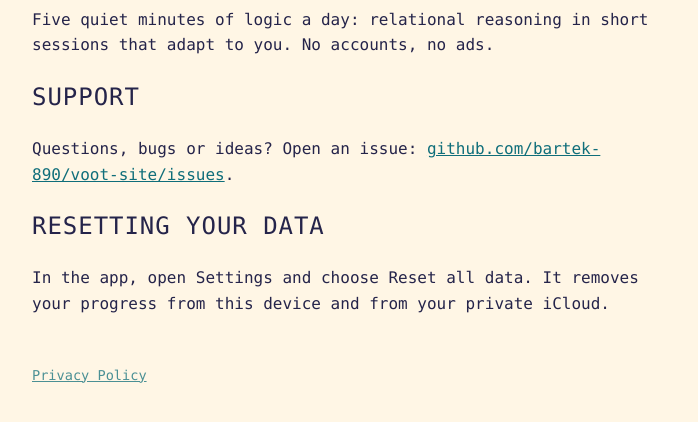
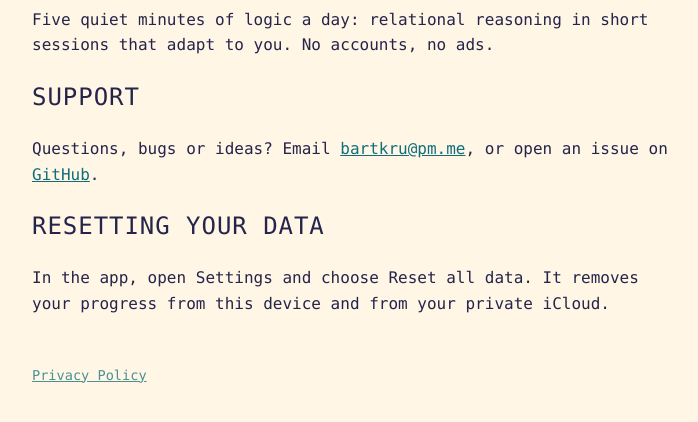
Before and after one commit to bartek-890/voot-site, a plain HTML site: page index.html in a window 1280 px wide. Shown: the part 114-536 px from the top of the page, without its empty margins (288-986 px from the left). Drawn offline with Linux system fonts and the light colour scheme.

Commit message:
Add support email

```diff
--- a/index.html
+++ b/index.html
@@ -2,7 +2,7 @@
 <h1>Voot</h1>
 <p>Five quiet minutes of logic a day: relational reasoning in short sessions that adapt to you. No accounts, no ads.</p>
 <h2>Support</h2>
-<p>Questions, bugs or ideas? Open an issue: <a href="https://github.com/bartek-890/voot-site/issues">github.com/bartek-890/voot-site/issues</a>.</p>
+<p>Questions, bugs or ideas? Email <a href="mailto:bartkru@pm.me">bartkru@pm.me</a>, or open an issue on <a href="https://github.com/bartek-890/voot-site/issues">GitHub</a>.</p>
 <h2>Resetting your data</h2>
 <p>In the app, open Settings and choose Reset all data. It removes your progress from this device and from your private iCloud.</p>
 <footer><a href="privacy.html">Privacy Policy</a></footer>
```
